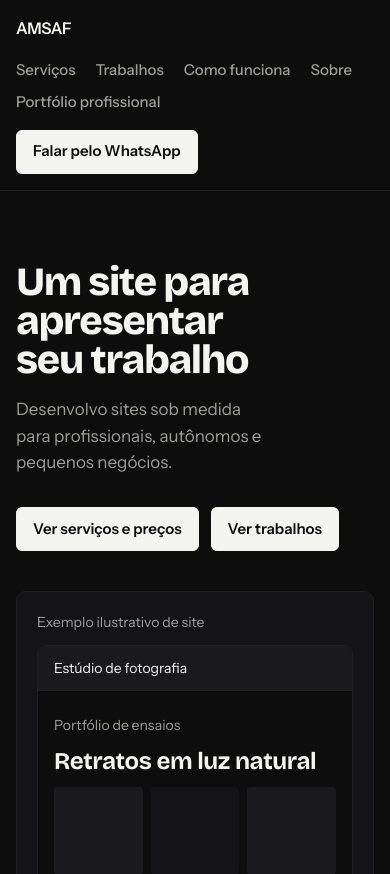
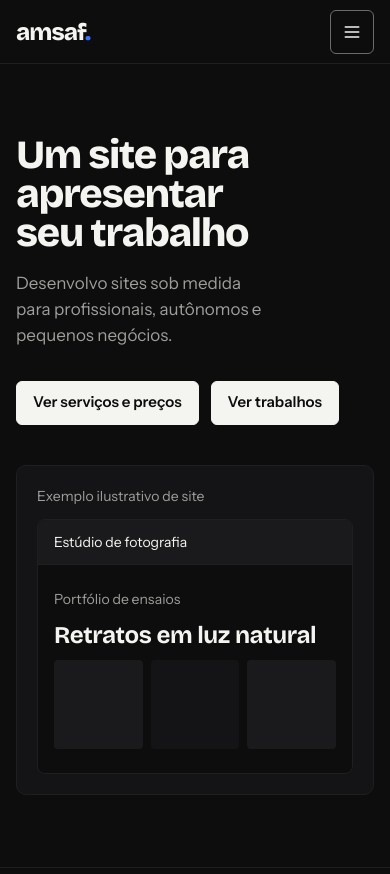
Before and after one commit to AMSDAF/amsaf-website, a Next.js app in the folder frontend/: page / in a window 390 px wide. Shown: the top 874 px of the page. Built offline with nearby package versions, Linux system fonts and the light colour scheme.

Commit message:
feat: refine wordmark and responsive header

```diff
--- a/frontend/src/app/public-layouts.tsx
+++ b/frontend/src/app/public-layouts.tsx
@@ -1,12 +1,11 @@
 import type { ReactNode } from "react";
 import { SiteShell } from "@/components/site-shell";
 import { commercialContact } from "@/config/contact";
-import { professionalProfile } from "@/config/professional-profile";
 
 const commercialBrand = { href: "/", label: "AMSAF" };
 const professionalBrand = {
   href: "/portfolio",
-  label: professionalProfile.name,
+  label: "amsaf — Portfólio profissional",
 };
 const services = { href: "/#servicos", label: "Serviços" };
 const work = { href: "/#trabalhos", label: "Trabalhos" };
@@ -40,7 +39,7 @@ export function ServiceLayout({ children }: { children: ReactNode }) {
   return (
     <SiteShell
       brand={commercialBrand}
-      headerLinks={[returnToServices]}
+      returnLink={returnToServices}
       footerLinks={[portfolio]}
     >
       {children}
@@ -69,7 +68,7 @@ export function ProjectLayout({ children }: { children: ReactNode }) {
   return (
     <SiteShell
       brand={professionalBrand}
-      headerLinks={[returnToProjects]}
+      returnLink={returnToProjects}
       footerLinks={[returnToProjects]}
     >
       {children}
--- /dev/null
+++ b/frontend/src/components/header-disclosure.tsx
@@ -0,0 +1,104 @@
+"use client";
+
+import { useId, useRef, useState, type ReactNode } from "react";
+import Link from "next/link";
+import type { LinkContent } from "@/types/content";
+
+export function HeaderDisclosure({
+  children,
+  links,
+  action,
+}: {
+  children: ReactNode;
+  links: readonly LinkContent[];
+  action?: LinkContent;
+}) {
+  const panelId = useId();
+  const trigger = useRef<HTMLButtonElement>(null);
+  const [expanded, setExpanded] = useState(false);
+
+  return (
+    <div
+      className="site-container grid grid-cols-[1fr_auto] grid-rows-[calc(4rem-1px)_auto] items-center lg:grid-cols-[auto_1fr] lg:grid-rows-[calc(4.5rem-1px)] lg:gap-6"
+      onKeyDown={(event) => {
+        if (
+          event.key === "Escape" &&
+          expanded &&
+          trigger.current?.offsetWidth
+        ) {
+          setExpanded(false);
+          trigger.current.focus();
+        }
+      }}
+    >
+      <div>{children}</div>
+      <button
+        ref={trigger}
+        type="button"
+        aria-label="Menu"
+        aria-expanded={expanded}
+        aria-controls={panelId}
+        className="grid size-11 cursor-pointer place-items-center rounded-control border border-border-strong hover:bg-surface-muted active:bg-surface-muted aria-expanded:bg-surface-muted lg:hidden"
+        onClick={() => setExpanded(!expanded)}
+      >
+        <svg
+          aria-hidden="true"
+          focusable="false"
+          className="size-5"
+          viewBox="0 0 24 24"
+          fill="none"
+          stroke="currentColor"
+          strokeWidth="2"
+          strokeLinecap="round"
+          strokeLinejoin="round"
+        >
+          <path
+            d={expanded ? "m6 6 12 12M18 6 6 18" : "M4 6h16M4 12h16M4 18h16"}
+          />
+        </svg>
+      </button>
+      <div
+        id={panelId}
+        className={`col-span-2 mb-3 rounded-card border border-border bg-surface p-2 lg:col-span-1 lg:mb-0 lg:grid lg:grid-cols-[1fr_auto] lg:items-center lg:gap-6 lg:border-0 lg:bg-transparent lg:p-0 ${expanded ? "block" : "hidden"}`}
+      >
+        <nav aria-label="Navegação principal">
+          <ul className="text-nav text-content-muted lg:flex lg:justify-center lg:gap-5">
+            {links.map(({ href, label }) => (
+              <li key={href}>
+                <Link
+                  className="flex min-h-12 min-w-11 items-center rounded-control px-3 underline-offset-4 hover:text-content hover:underline active:text-content lg:min-h-11 lg:whitespace-nowrap lg:px-0"
+                  href={href}
+                  onClick={() => setExpanded(false)}
+                >
+                  {label}
+                </Link>
+              </li>
+            ))}
+          </ul>
+        </nav>
+        {action && (
+          <Link
+            className="action-target mt-2 min-h-12 w-full justify-center gap-2 bg-accent px-[18px] text-on-accent hover:bg-accent-hover active:bg-accent-active lg:mt-0 lg:min-h-11 lg:w-auto lg:px-4"
+            href={action.href}
+            onClick={() => setExpanded(false)}
+          >
+            <svg
+              aria-hidden="true"
+              focusable="false"
+              className="size-4 shrink-0"
+              viewBox="0 0 24 24"
+              fill="none"
+              stroke="currentColor"
+              strokeWidth="2"
+              strokeLinecap="round"
+              strokeLinejoin="round"
+            >
+              <path d="M21 11.5a8.5 8.5 0 0 1-8.5 8.5H4l1.5-4A8.5 8.5 0 1 1 21 11.5Z" />
+            </svg>
+            {action.label}
+          </Link>
+        )}
+      </div>
+    </div>
+  );
+}
--- a/frontend/src/components/site-shell.tsx
+++ b/frontend/src/components/site-shell.tsx
@@ -1,14 +1,20 @@
 import type { ReactNode } from "react";
 import Link from "next/link";
 import type { LinkContent } from "@/types/content";
+import { HeaderDisclosure } from "./header-disclosure";
 
-interface SiteShellProps {
+type SiteShellProps = {
   brand: LinkContent;
-  headerLinks: readonly LinkContent[];
-  headerAction?: LinkContent;
   footerLinks: readonly LinkContent[];
   children: ReactNode;
-}
+} & (
+  | {
+      headerLinks: readonly LinkContent[];
+      headerAction?: LinkContent;
+      returnLink?: never;
+    }
+  | { returnLink: LinkContent; headerLinks?: never; headerAction?: never }
+);
 
 function Navigation({
   label,
@@ -39,9 +45,22 @@ export function SiteShell({
   brand,
   headerLinks,
   headerAction,
+  returnLink,
   footerLinks,
   children,
 }: SiteShellProps) {
+  const wordmark = (
+    <Link
+      aria-label={brand.label}
+      className="inline-flex min-h-11 min-w-11 items-center rounded-control font-display text-wordmark text-content"
+      href={brand.href}
+    >
+      <span>
+        amsaf<span className="text-accent">.</span>
+      </span>
+    </Link>
+  );
+
   return (
     <div className="flex min-h-screen flex-col">
       <a
@@ -52,25 +71,36 @@ export function SiteShell({
       </a>
 
       <header className="border-b border-border bg-canvas">
-        <div className="site-container flex flex-col gap-4 py-4 sm:flex-row sm:flex-wrap sm:items-center sm:justify-between sm:gap-6 sm:py-5">
-          <Link
-            className="inline-flex min-h-6 min-w-0 items-center font-semibold tracking-tight text-content"
-            href={brand.href}
-          >
-            {brand.label}
-          </Link>
-
-          <Navigation label="Navegação principal" links={headerLinks} />
-
-          {headerAction && (
-            <Link
-              className="w-fit action-target border border-inverse bg-inverse px-4 text-on-inverse hover:bg-inverse-hover active:bg-inverse-active"
-              href={headerAction.href}
-            >
-              {headerAction.label}
-            </Link>
-          )}
-        </div>
+        {returnLink ? (
+          <div className="site-container flex min-h-[calc(4rem-1px)] items-center justify-between gap-4 lg:min-h-[calc(4.5rem-1px)]">
+            {wordmark}
+            <nav aria-label="Navegação principal">
+              <Link
+                className="inline-flex min-h-11 items-center gap-2 rounded-control text-nav text-content-muted underline-offset-4 hover:text-content hover:underline active:text-content"
+                href={returnLink.href}
+              >
+                <svg
+                  aria-hidden="true"
+                  focusable="false"
+                  className="size-4 shrink-0"
+                  viewBox="0 0 24 24"
+                  fill="none"
+                  stroke="currentColor"
+                  strokeWidth="2"
+                  strokeLinecap="round"
+                  strokeLinejoin="round"
+                >
+                  <path d="M19 12H5m7 7-7-7 7-7" />
+                </svg>
+                {returnLink.label}
+              </Link>
+            </nav>
+          </div>
+        ) : (
+          <HeaderDisclosure links={headerLinks} action={headerAction}>
+            {wordmark}
+          </HeaderDisclosure>
+        )}
       </header>
 
       <main className="flex-1" id="main-content" tabIndex={-1}>
```
Also changed, not shown: 3 other files (tests, documents, lock files or other folders).
